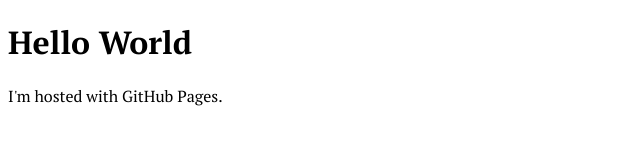
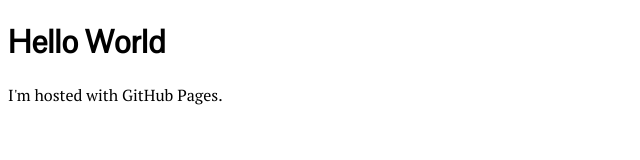
Before and after one commit to robinmaben/robinmaben.github.io, a plain HTML site: page index.html in a window 1280 px wide. Shown: the whole page, without its empty margins (0-640 px from the left). Drawn offline with Linux system fonts and the light colour scheme.

Commit message:
Added Google Font - Pontano Sans for Headings

```diff
--- a/index.html
+++ b/index.html
@@ -3,9 +3,13 @@
 <head>
   <title>Robin Maben</title>
   <link href='http://fonts.googleapis.com/css?family=PT+Serif:400,700' rel='stylesheet' type='text/css'>
+  <link href='http://fonts.googleapis.com/css?family=Pontano+Sans' rel='stylesheet' type='text/css'>
   <style>
     body{
       font:100% "PT Serif", Georgia, "Times New Roman", serif;
+    }
+    h1,h2,h3,h4{
+      font-family:"Pontano Sans", sans-serif;
     }
   </style>
   <script>
```
